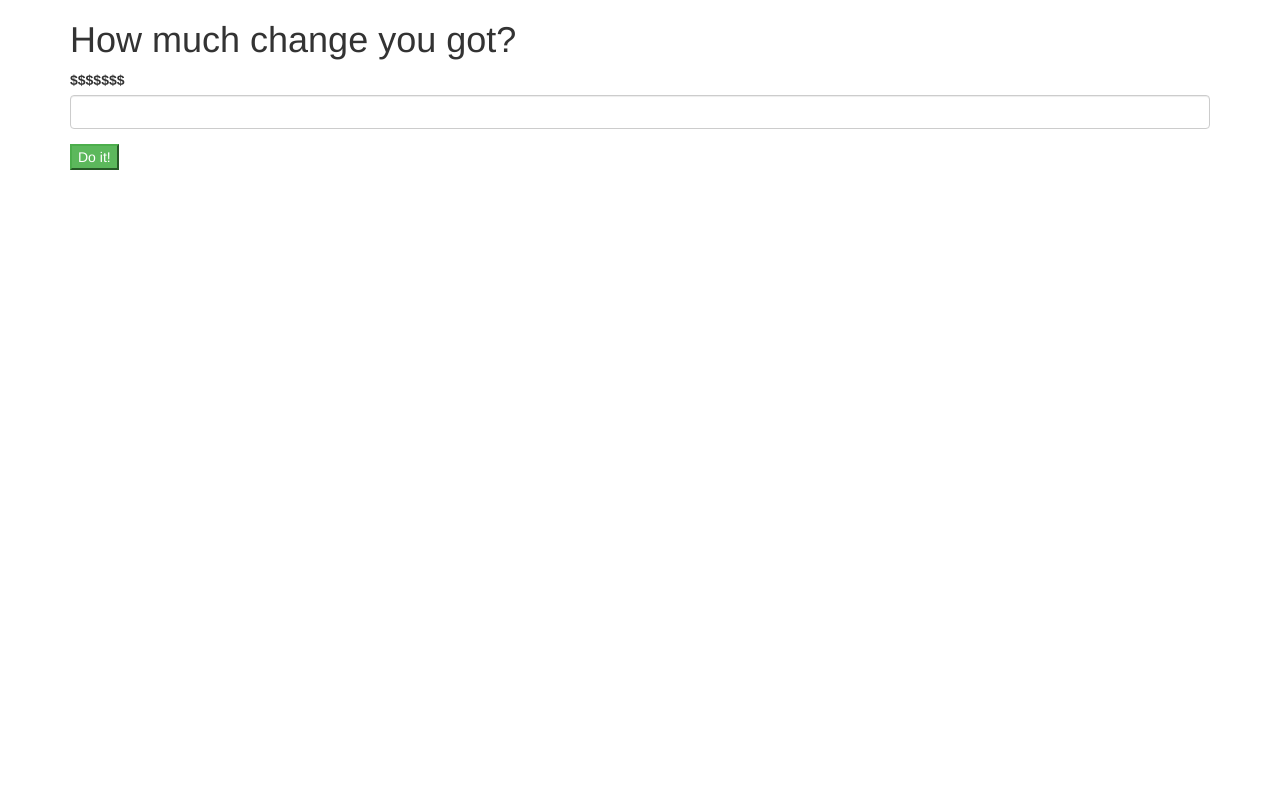
After one commit to ashlinaronin/time-for-change, a PHP site: template views/cents_input.html.twig in a window 1280 px wide. The commit adds this page. Run offline with PHP 8.4, Linux system fonts and the light colour scheme; the template is opened without the code that fills it, so the values that code supplies are empty; some libraries are stand-ins or nearby versions.

Commit message:
Create twig template for change entry form

```diff
--- a/app/app.php
+++ b/app/app.php
@@ -3,6 +3,10 @@
     require_once __DIR__.'/../src/CoinCombinator.php';
 
     $app = new Silex\Application();
+
+    $app->register(new Silex\Provider\TwigServiceProvider(), array(
+        'twig.path' => __DIR__.'/../views'
+    ));
 
     //Routes
     $app->get("/", function() use ($app) {
--- /dev/null
+++ b/views/cents_input.html.twig
@@ -0,0 +1,19 @@
+<html>
+    <head>
+        <link rel='stylesheet' href='https://maxcdn.bootstrapcdn.com/bootstrap/3.3.5/css/bootstrap.min.css'>
+        <title>Coins, yo!</title>
+    </head>
+    <body>
+        <div class='container'>
+            <h1>How much change you got?</h1>
+
+            <form action='coins_result'>
+                <div class='form-group'>
+                    <label for='cents'>$$$$$$$</label>
+                    <input id='cents' name='name' class='form-control' type='number'>
+                </div>
+                <button type='submit' class='btn-success'>Do it!</button>
+            </form>
+        </div>
+    </body>
+</html>
```
